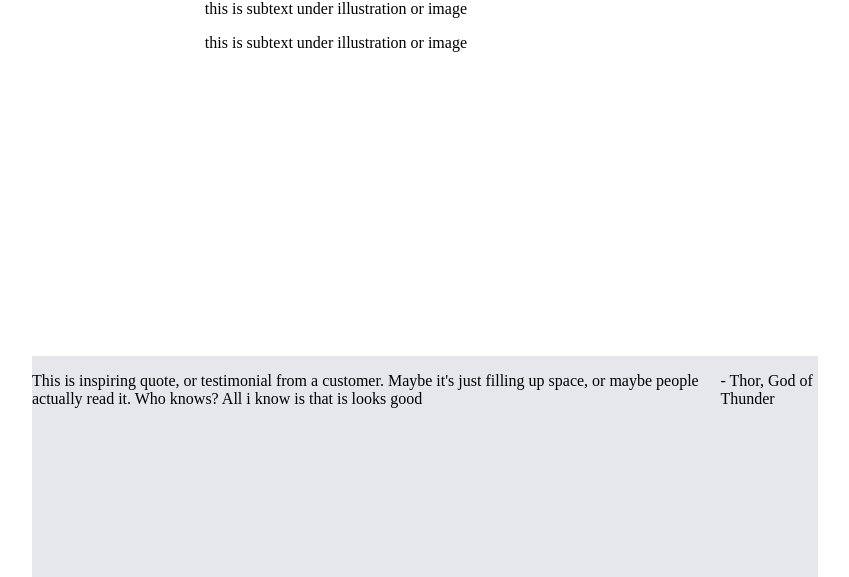
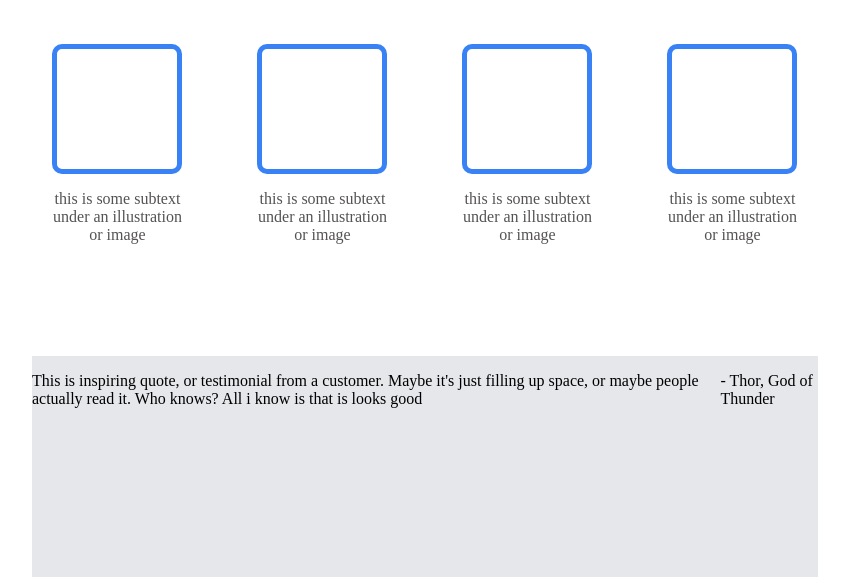
Before and after one commit to JT84-bit/project-landing-page, a plain HTML site: page index.html in a window 1280 px wide. Shown: the part 523-1100 px from the top of the page, without its empty margins (119-968 px from the left). Drawn offline with Linux system fonts and the light colour scheme.

Commit message:
Second section ready

```diff
--- a/css/style.css
+++ b/css/style.css
@@ -116,8 +116,50 @@ body,
 .information-section {
     display: flex;
     flex: 1 1 0px;
+    justify-content: flex-start;
+    flex-direction: column;
     background-color: white;
 }
+
+.pictures-row {
+    display: flex;
+}
+
+.pic1,
+.pic2,
+.pic3,
+.pic4 {
+    display: block;
+    border: 5px solid #3882F6 ;
+    width: 120px;
+    height: 120px;
+    border-radius: 10px;
+}
+
+.pic-contain1,
+.pic-contain2,
+.pic-contain3,
+.pic-contain4{
+    width: 130px;
+    text-align: center;
+    color: rgb(85, 82, 82);
+}
+
+.second-header {
+    font-size: 36px;
+    font-weight: 800;
+    text-align: center;
+    margin-bottom: 50px;
+}
+
+.pictures-row {
+    display: flex;
+    gap: 75px;
+    justify-content: center;
+}
+
+
+/* -------------------------------Third section starts here-------------------------------------*/
 
 .quote-section {
     display: flex;
--- a/index.html
+++ b/index.html
@@ -11,9 +11,6 @@
         <div class="header">
             <div class="first-row">
                 <a class="logo">Header Logo</a>
-                <div class="first-empty">
-
-                </div>
                 <ul>
                     <li><a href="">header link one</a></li>
                     <li><a href="">header link two</a></li>
@@ -35,27 +32,27 @@
             </div>
         </div>
         <div class="information-section">
-            <p>Some random information.</p>
+            <p class="second-header">Some random information.</p>
             <div class="pictures-row">
                 <div class="pic-contain1">
                     <div class="pic1">
                     </div>
-                    <p class="text1">this is subtext under illustration or image</p>
+                    <p class="text1">this is some subtext under an illustration or image</p>
                 </div>
                 <div class="pic-contain2">
                     <div class="pic2">
                     </div>
-                    <p class="text2">this is subtext under illustration or image</p>
+                    <p class="text2">this is some subtext under an illustration or image</p>
                 </div>
                 <div class="pic-contain3">
                     <div class="pic3">
                     </div>
-                    <p class="text3">this is subtext under illustration or image</p>
+                    <p class="text3">this is some subtext under an illustration or image</p>
                 </div>
                 <div class="pic-contain4">
                     <div class="pic4">
                     </div>
-                    <p class="text4">this is subtext under illustration or image</p>
+                    <p class="text4">this is some subtext under an illustration or image</p>
                 </div>
             </div>
         </div>
```
